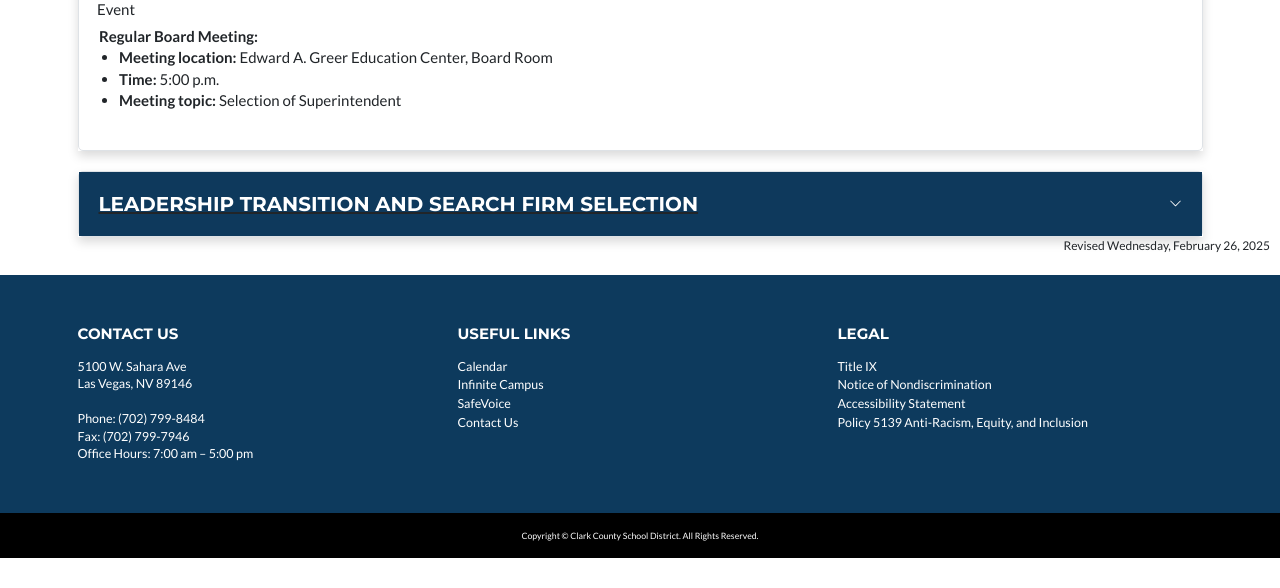
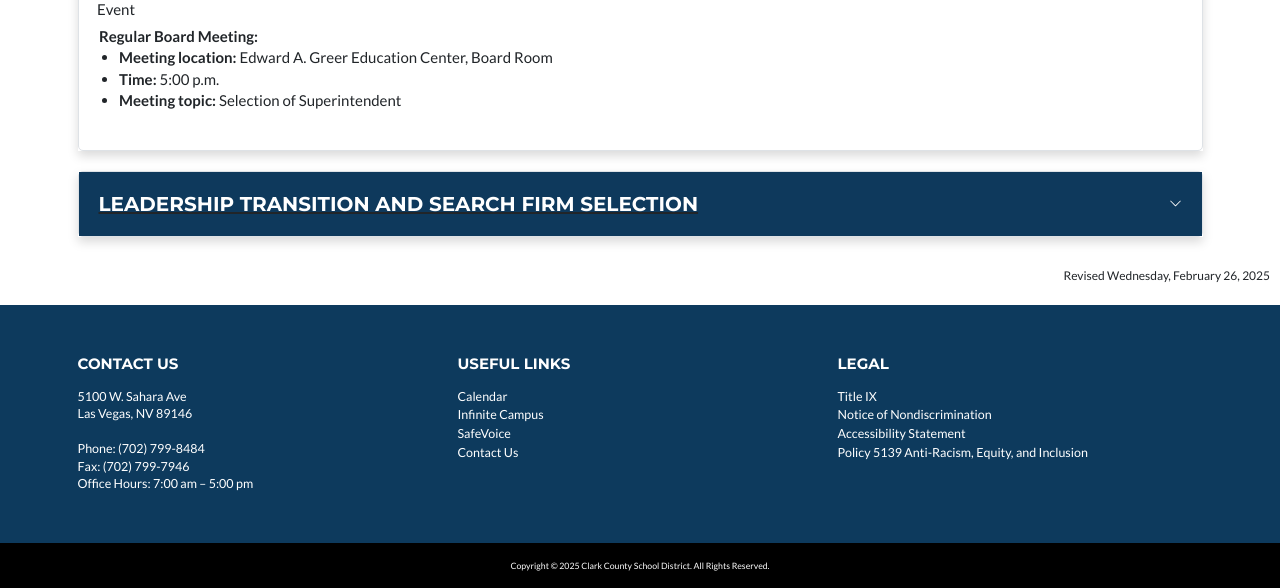
Before and after one commit to bryansiegel/superintendent-selection, a PHP site: page / in a window 1280 px wide. Shown: the part 4527-5115 px from the top of the page. Before the commit the page ends 5085 px from the top, so only its background shows below. Run offline with PHP 8.4, Linux system fonts and the light colour scheme; some libraries are stand-ins or nearby versions.

```diff
--- a/includes/footer.php
+++ b/includes/footer.php
@@ -63,7 +63,7 @@
 <div class="copyright py-4 text-center text-white">
     <div class="container">
         <small
-        >Copyright &copy; Clark County School District. All Rights
+        >Copyright &copy; <?php echo date("Y"); ?> Clark County School District. All Rights
             Reserved.</small
         >
     </div>
--- a/index.php
+++ b/index.php
@@ -555,7 +555,7 @@
 
 
 
-<div  align="right"  style="font-size: 12px; padding-bottom: 20px;padding-right: 10px;">
+<div  align="right"  style="font-size: 12px; padding-bottom: 20px;padding-right: 10px;" class="pt-5">
     Revised Wednesday, February 26, 2025
 </div>
 <?php include('includes/footer.php'); ?>
```
